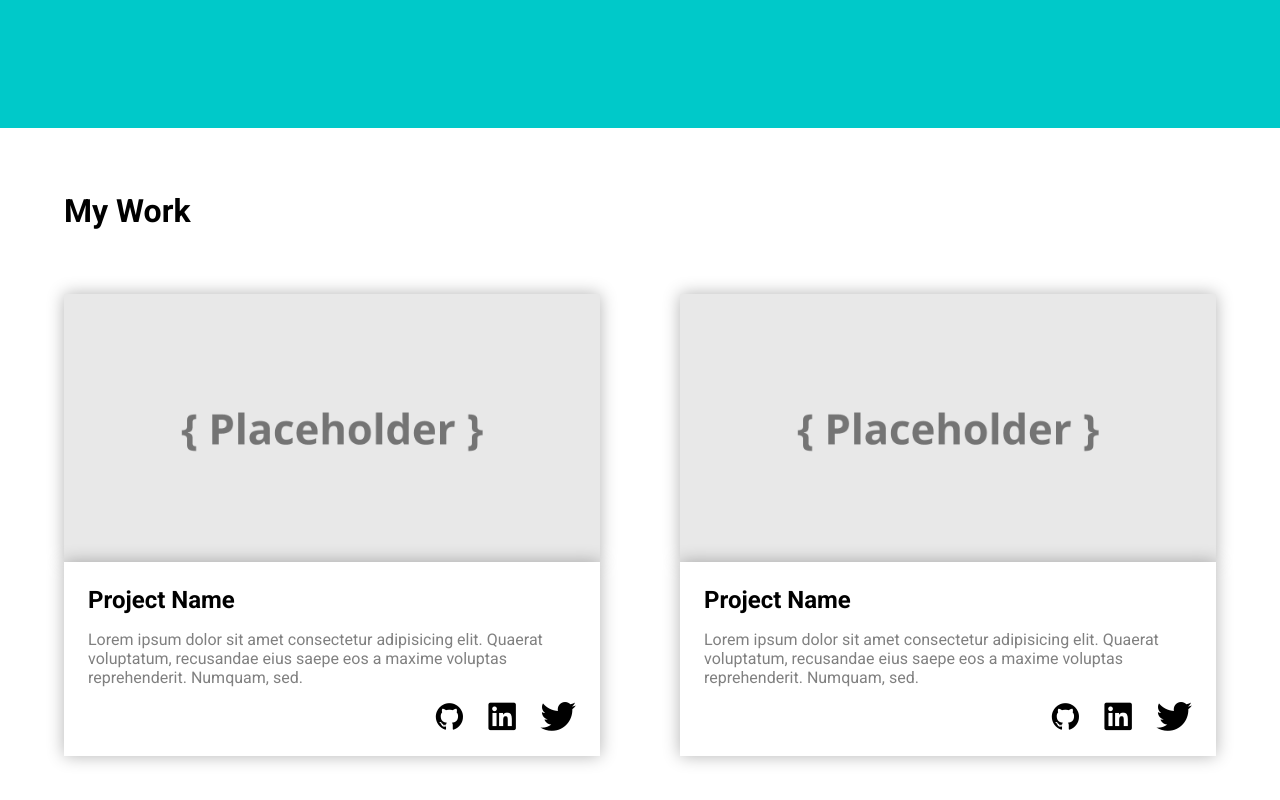
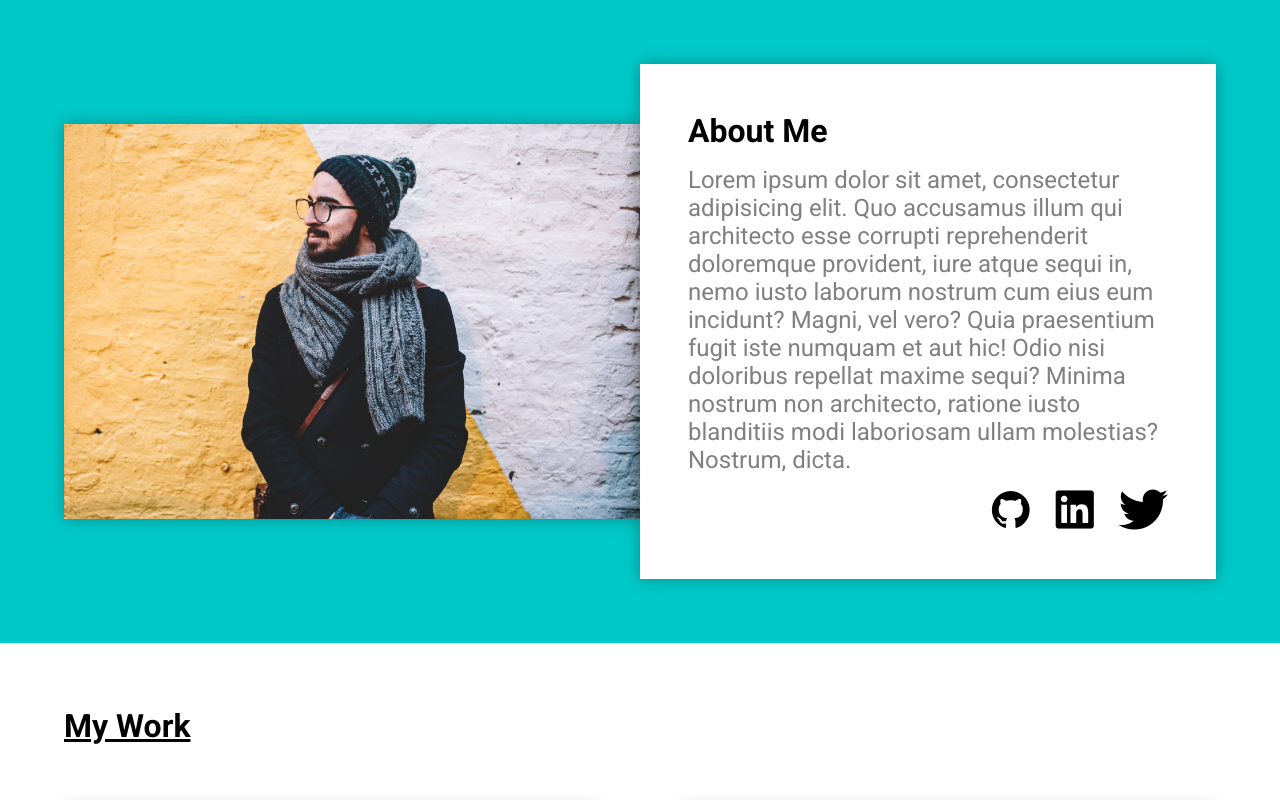
Before and after one commit to Siriuszx/homepage, a plain HTML site: page index.html in a window 1280 px wide. Shown: the top 800 px of the page. Drawn offline with nearby package versions, Linux system fonts and the light colour scheme; a web font is replaced by a local one.

Commit message:
Style intro section

```diff
--- a/index.html
+++ b/index.html
@@ -18,30 +18,34 @@
 
 <body>
     <header>
-        <!-- <div class="container">
-            <div class="container-photo">
-                <img class="container-photo-item" src="./imgs/pexels-clem-onojeghuo-375880.jpg"
-                    alt="First Name, Last Name">
+        <div class="container-intro">
+            <div class="container-item container-intro-item">
+                <div class="container-photo container-intro-photo">
+                    <img class="container-photo-item container-intro-photo-item"
+                        src="./imgs/pexels-clem-onojeghuo-375880.jpg" alt="First Name, Last Name">
                 </div>
                 <div class="container-contents container-contents-intro">
                     <h2 class="container-contents-header container-contents-intro-header">About Me</h2>
                     <p class="container-contents-description container-contents-intro-description">
-                    Lorem ipsum dolor sit amet, consectetur adipisicing elit. Quo accusamus illum qui architecto esse
+                        Lorem ipsum dolor sit amet, consectetur adipisicing elit. Quo accusamus illum qui architecto
+                        esse
                         corrupti reprehenderit doloremque provident, iure atque sequi in, nemo iusto laborum nostrum cum
                         eius
                         eum incidunt?
-                    Magni, vel vero? Quia praesentium fugit iste numquam et aut hic! Odio nisi doloribus repellat maxime
+                        Magni, vel vero? Quia praesentium fugit iste numquam et aut hic! Odio nisi doloribus repellat
+                        maxime
                         sequi? Minima nostrum non architecto, ratione iusto blanditiis modi laboriosam ullam molestias?
                         Nostrum,
                         dicta.
                     </p>
-                <div class="container-contents-icons">
-                    <i class="contents-icon devicon-github-original"></i>
-                    <i class="contents-icon devicon-linkedin-plain"></i>
-                    <i class="contents-icon devicon-twitter-original"></i>
+                    <div class="container-contents-icons container-intro-contents-icon">
+                        <a href="#"><i class="contents-intro-icon devicon-github-original"></i></a>
+                        <a href="#"><i class="contents-intro-icon devicon-linkedin-plain"></i></a>
+                        <a href="#"><i class="contents-intro-icon devicon-twitter-original"></i></a>
                     </div>
                 </div>
-        </div> -->
+            </div>
+        </div>
     </header>
     <main>
         <h1 class="work-header">My Work</h1>
--- a/style.css
+++ b/style.css
@@ -10,6 +10,11 @@
     box-sizing: border-box;
     font-family: 'Roboto', Arial, Helvetica, sans-serif;
     /* border: 1px solid red; */
+}
+
+a {
+    color: #000;
+    text-decoration: none;
 }
 
 .container-item {
@@ -46,10 +51,12 @@
 }
 
 .container-contents-header {
+    font-size: 2rem;
     color: var(--container-header-txt-clr);
 }
 
 .container-contents-description {
+    font-size: 1.2rem;
     color: var(--container-text-clr);
 }
 
@@ -61,7 +68,7 @@
 }
 
 .contents-icon {
-    font-size: 1.8rem;
+    font-size: 2rem;
 }
 
 header {
@@ -69,16 +76,37 @@ header {
     background-color: rgb(0, 201, 201);
 }
 
+.container-intro-item {
+    display: grid;
+    grid-template-columns: 1fr 1fr;
+}
+
+.container-intro-photo {
+
+}
+
+.container-intro-photo-item {
+
+}
+
 .container-contents-intro {
-    max-width: 75ch;
+    padding: 3rem;
 }
 
 .container-contents-intro-header {
-    font-size: 1.7rem;
+    font-size: 2rem;
 }
 
 .container-contents-intro-description {
-    font-size: 1.2rem;
+    font-size: 1.5rem;
+}
+
+.container-intro-contents-icon {
+
+}
+
+.contents-intro-icon {
+    font-size: 2.5rem;
 }
 
 main {
@@ -87,13 +115,14 @@ main {
 }
 
 .work-header {
+    text-decoration: underline;
     margin-bottom: 4rem;
     align-self: flex-start;
 }
 
 .container-work {
     display: grid;
-    grid-template-columns: repeat(auto-fill, minmax(350px, 1fr));
+    grid-template-columns: repeat(auto-fill, minmax(400px, 1fr));
     gap: 5rem;
 }
 
```
Lines whose indentation alone changed are shown as unchanged.
